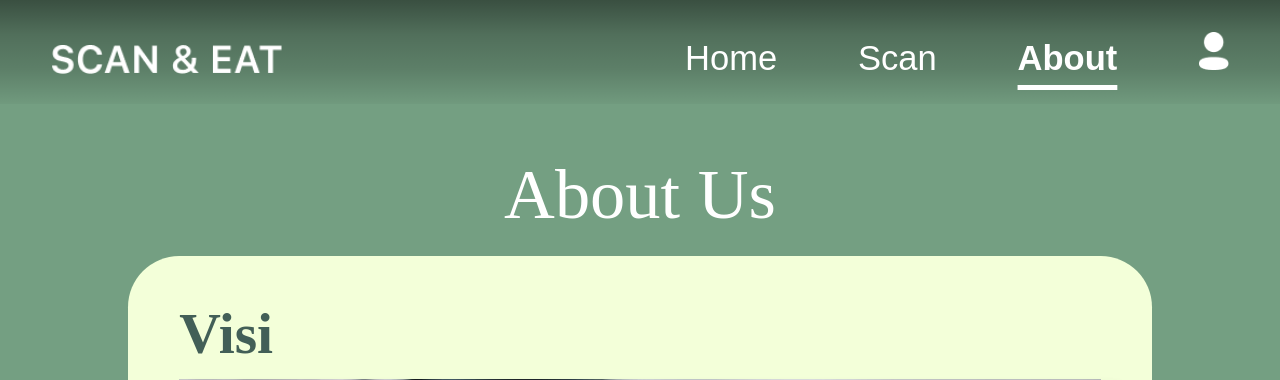
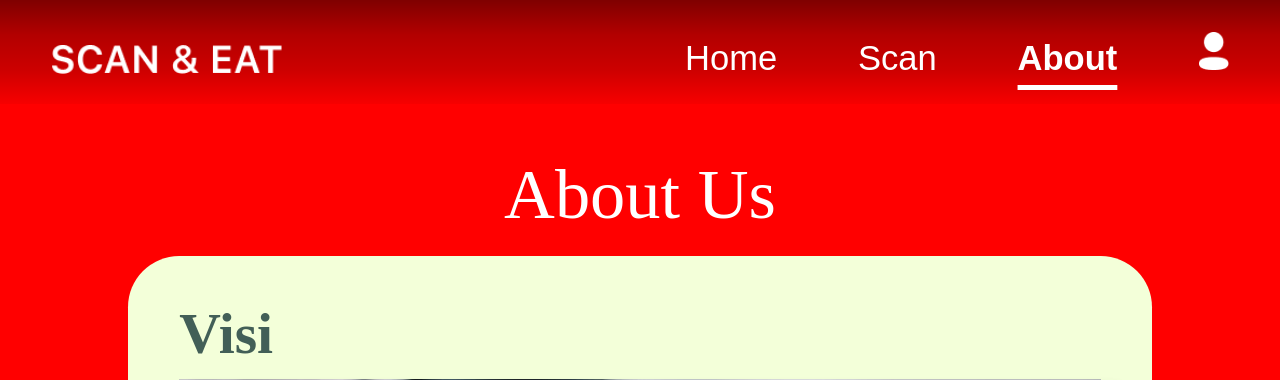
Before and after one commit to vyyvana/ScanAndEat2.0, a PHP site: page /About.html in a window 1280 px wide. Shown: the top 380 px of the page. Run offline with PHP 8.4, Linux system fonts and the light colour scheme.

Commit message:
Merge branch 'main' of https://github.com/vyyvana/ScanAndEat2.0

```diff
--- a/AboutUs-Style.css
+++ b/AboutUs-Style.css
@@ -4,7 +4,7 @@
 }
 
 body{
-    background-color: rgb(116,159,130);
+    background-color: red;
 }
 
 .h1-white {
```
